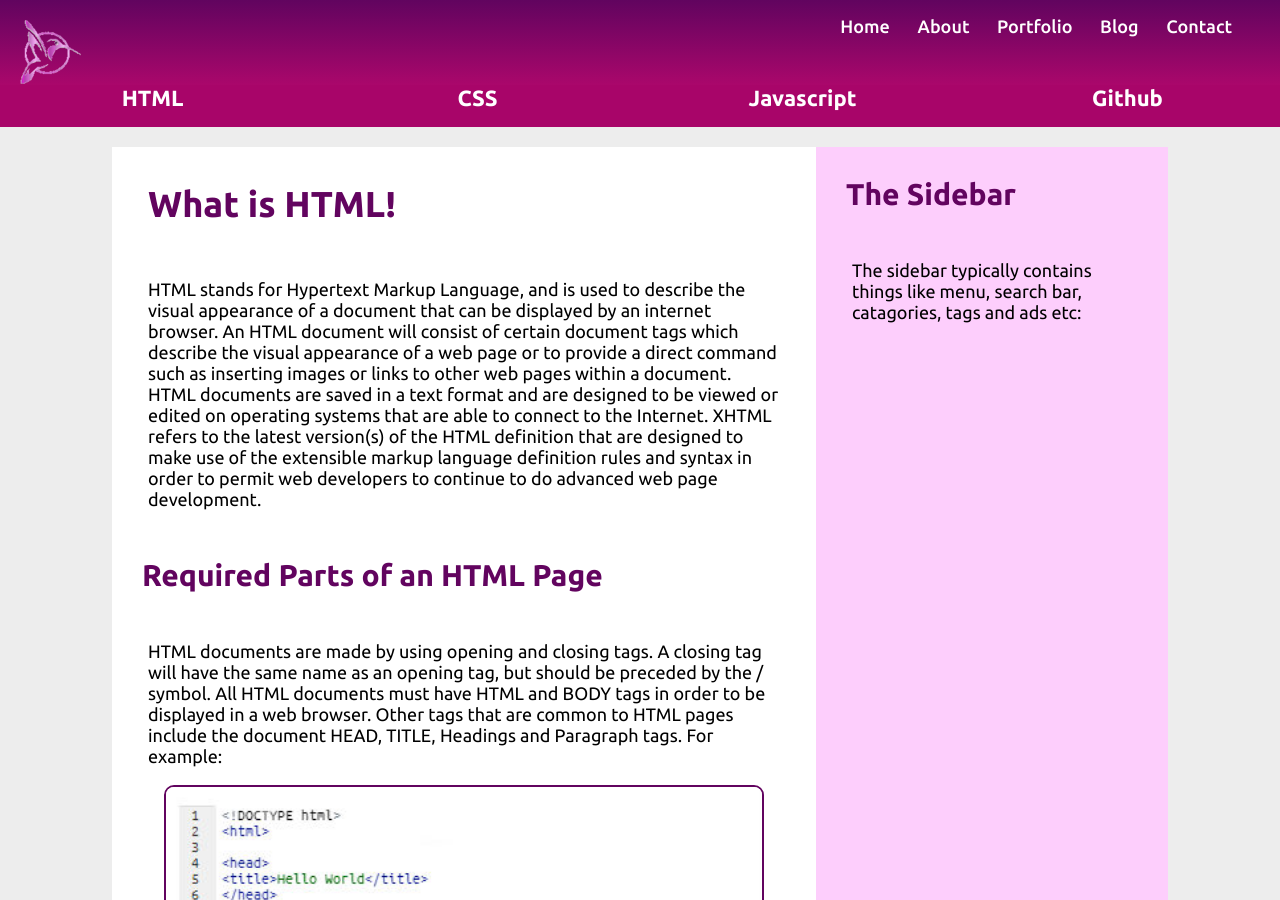
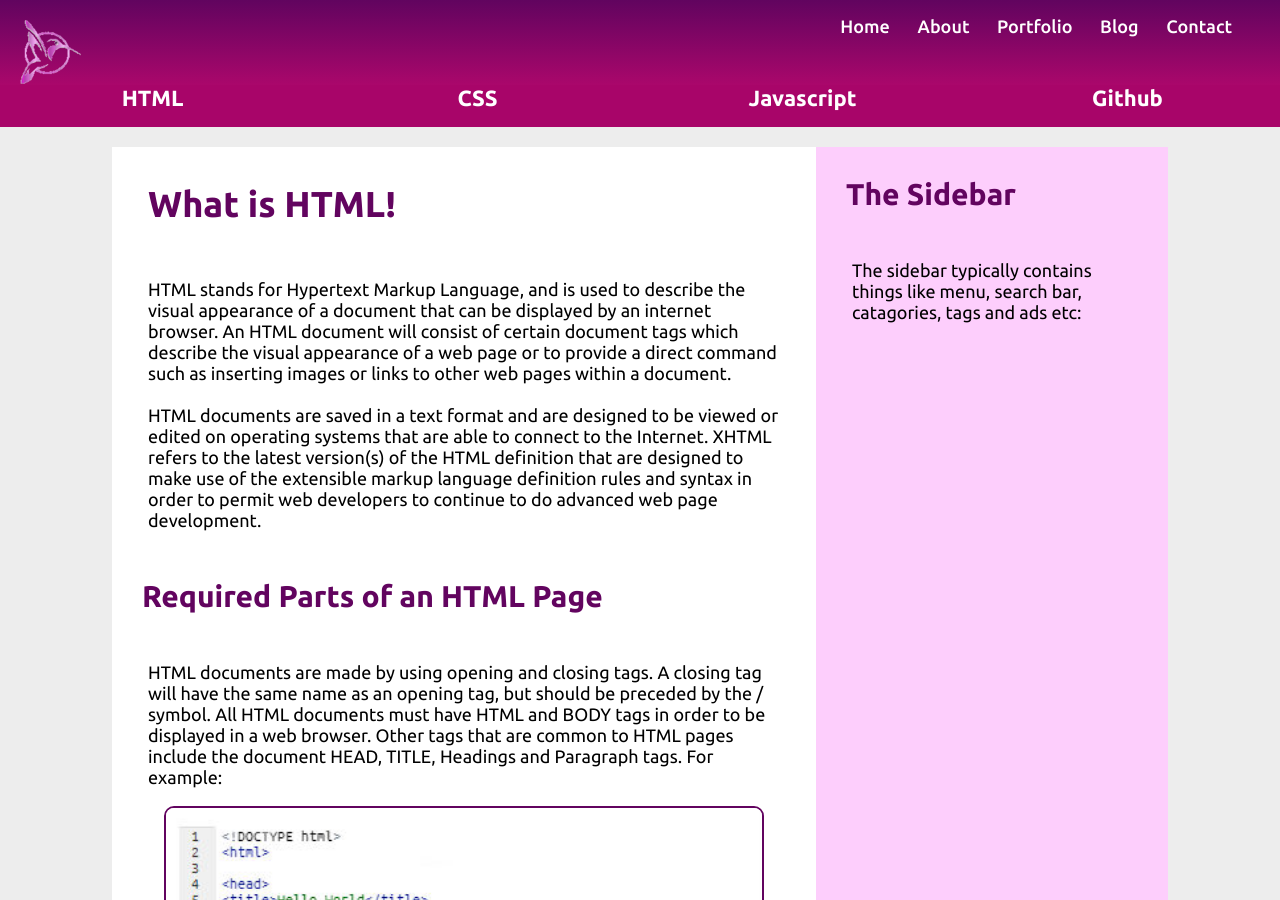
Before and after one commit to Steve-AB/Steve-AB.github.io, a Jekyll site: the page built from pages/html-page/index.html, in a window 1280 px wide and 900 px high. Built offline with Jekyll 4.4.1, drawn with Linux system fonts in a browser that asks for light colours; nearby versions of some CDN libraries.

Commit message:
update files

```diff
--- a/css/header.css
+++ b/css/header.css
@@ -82,3 +82,4 @@ header {
     float: none;
     width: 100%;
   }
+}
--- a/pages/html-page/index.html
+++ b/pages/html-page/index.html
@@ -11,7 +11,9 @@ title: Steve-AB | Ascribe Bureau
 <div class="html-grid">
      <main id="content" class="html-content">
           <h2>What is HTML!</h2>
-          <P>HTML stands for Hypertext Markup Language, and is used to describe the visual appearance of a document that can be displayed by an internet browser. An HTML document will consist of certain document tags which describe the visual appearance of a web page or to provide a direct command such as inserting images or links to other web pages within a document.<br>HTML documents are saved in a text format and are designed to be viewed or edited on operating systems that are able to connect to the Internet. XHTML refers to the latest version(s) of the HTML definition that are designed to make use of the extensible markup language definition rules and syntax in order to permit web developers to continue to do advanced web page development.</P>
+          <P>HTML stands for Hypertext Markup Language, and is used to describe the visual appearance of a document that can be displayed by an internet browser. An HTML document will consist of certain document tags which describe the visual appearance of a web page or to provide a direct command such as inserting images or links to other web pages within a document.<br>
+          <br>
+          HTML documents are saved in a text format and are designed to be viewed or edited on operating systems that are able to connect to the Internet. XHTML refers to the latest version(s) of the HTML definition that are designed to make use of the extensible markup language definition rules and syntax in order to permit web developers to continue to do advanced web page development.</P>
           <H3>Required Parts of an HTML Page</H3>
           <P>HTML documents are made by using opening and closing tags. A closing tag will have the same name as an opening tag, but should be preceded by the / symbol. All HTML documents must have HTML and BODY tags in order to be displayed in a web browser. Other tags that are common to HTML pages include the document HEAD, TITLE, Headings and Paragraph tags. For example:</P>
           <img class="html-code1" src="/images/htmldoccode.jpg" alt="Intial code for a html document" />
```
